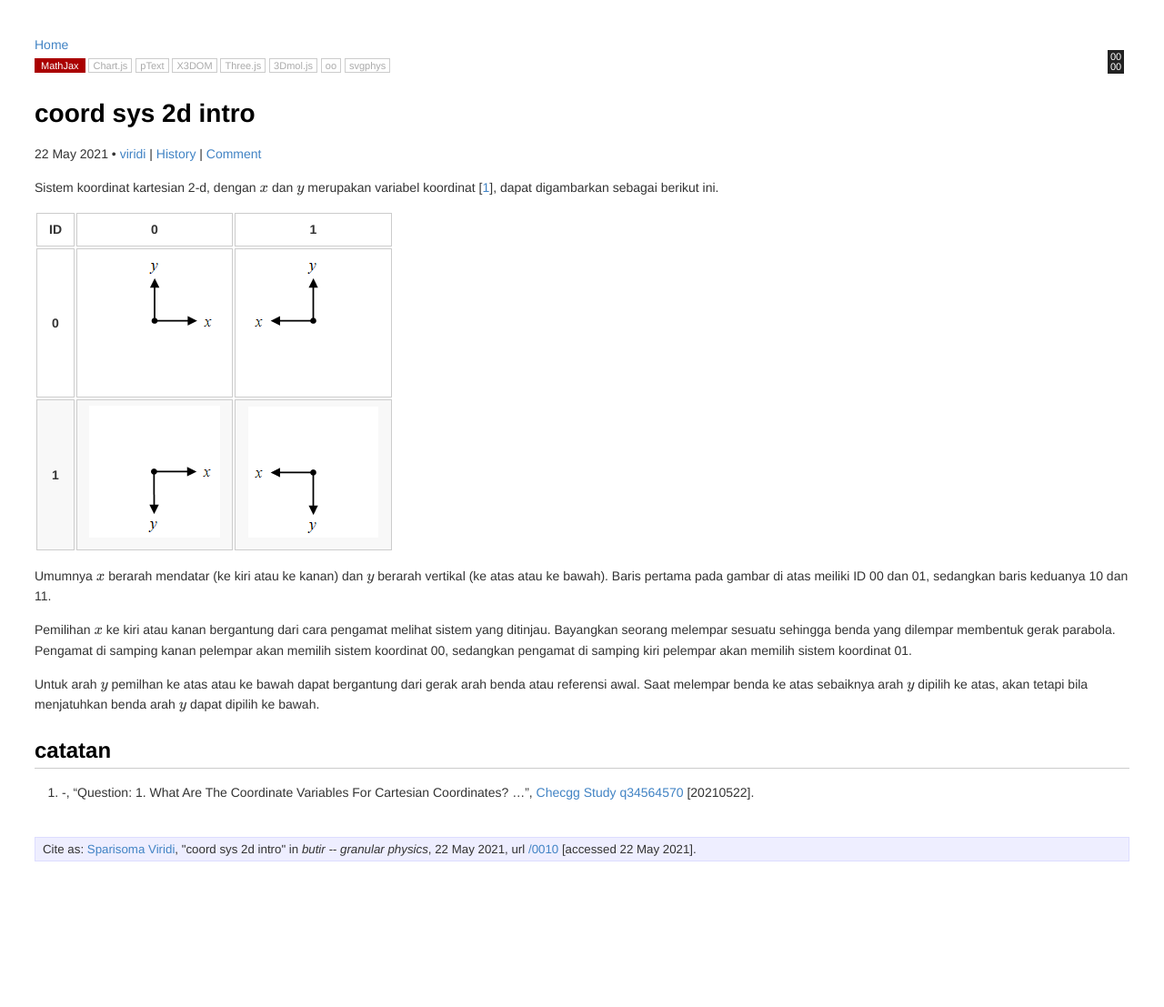
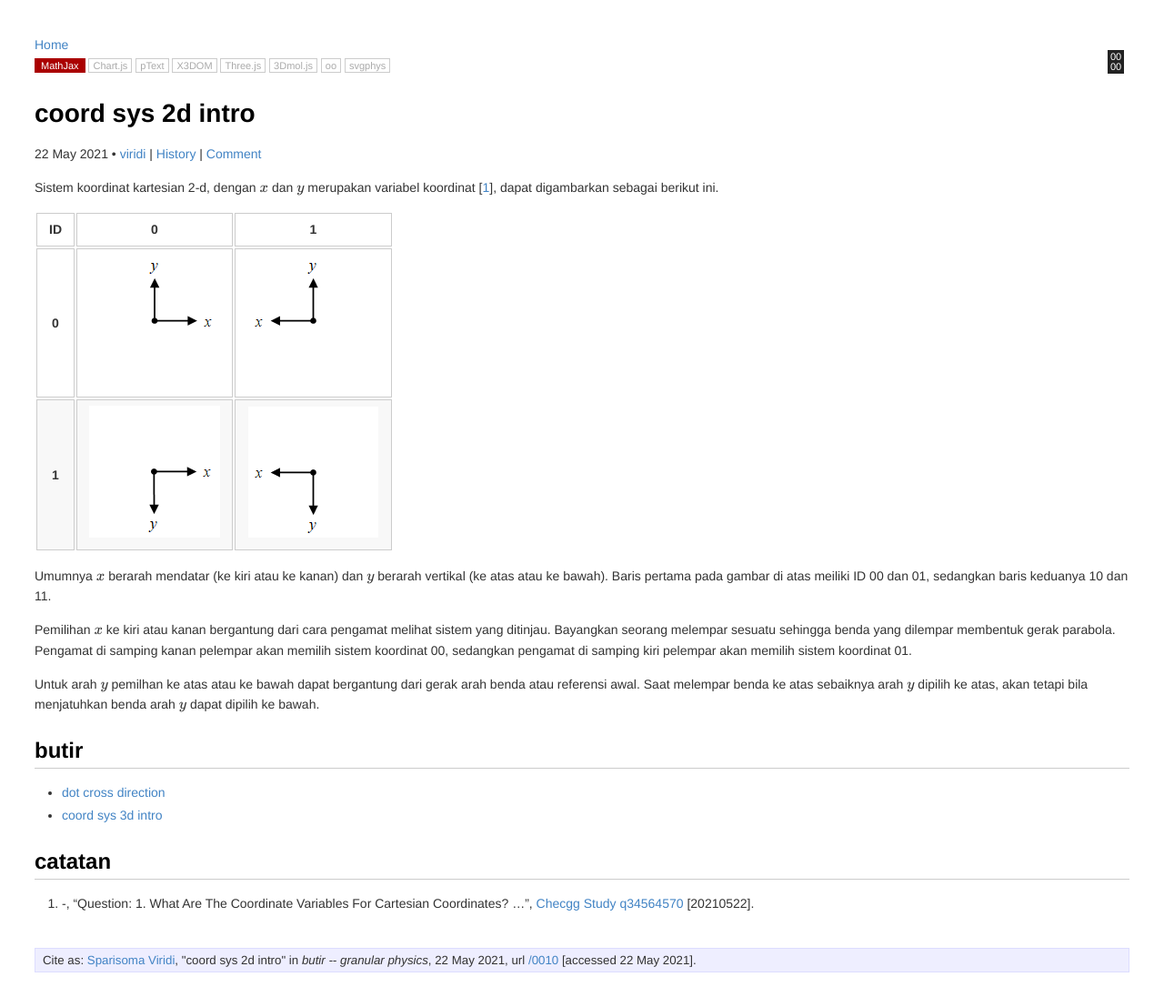
Before and after one commit to dudung/butir, a Jekyll site: the page built from _posts/0/01/2021-05-13-coord-sys-2d-intro.md, in a window 1280 px wide. Shown: the whole page at 91% size. Built offline with Jekyll 4.4.1, drawn with Linux system fonts in a browser that asks for light colours; formulas are drawn with MathJax 3; before the commit the page ends 985 px from its top, so only the background shows below that.

Commit message:
temporary finished

```diff
--- a/_posts/0/01/2021-05-13-coord-sys-2d-intro.md
+++ b/_posts/0/01/2021-05-13-coord-sys-2d-intro.md
@@ -33,5 +33,10 @@ Pemilihan $x$ ke kiri atau kanan bergantung dari cara pengamat melihat sistem ya
 Untuk arah $y$ pemilhan ke atas atau ke bawah dapat bergantung dari gerak arah benda atau referensi awal. Saat melempar benda ke atas sebaiknya arah $y$ dipilih ke atas, akan tetapi bila menjatuhkan benda arah $y$ dapat dipilih ke bawah.
 
 
+## butir
++ [dot cross direction](0011)
++ [coord sys 3d intro](0012)
+
+
 ## catatan
 1. <a name="r01"></a>-, "Question: 1. What Are The Coordinate Variables For Cartesian Coordinates? ...", [Checgg Study q34564570](https://www.chegg.com/homework-help/questions-and-answers/1-coordinate-variables-cartesian-coordinates-2-coordinate-unit-vectors-cartesian-coordinat-q34564570) [20210522].
```
Also changed, not shown: other parts of _posts/0/01/2021-05-13-coord-sys-2d-intro.md (+1 -1 lines).
